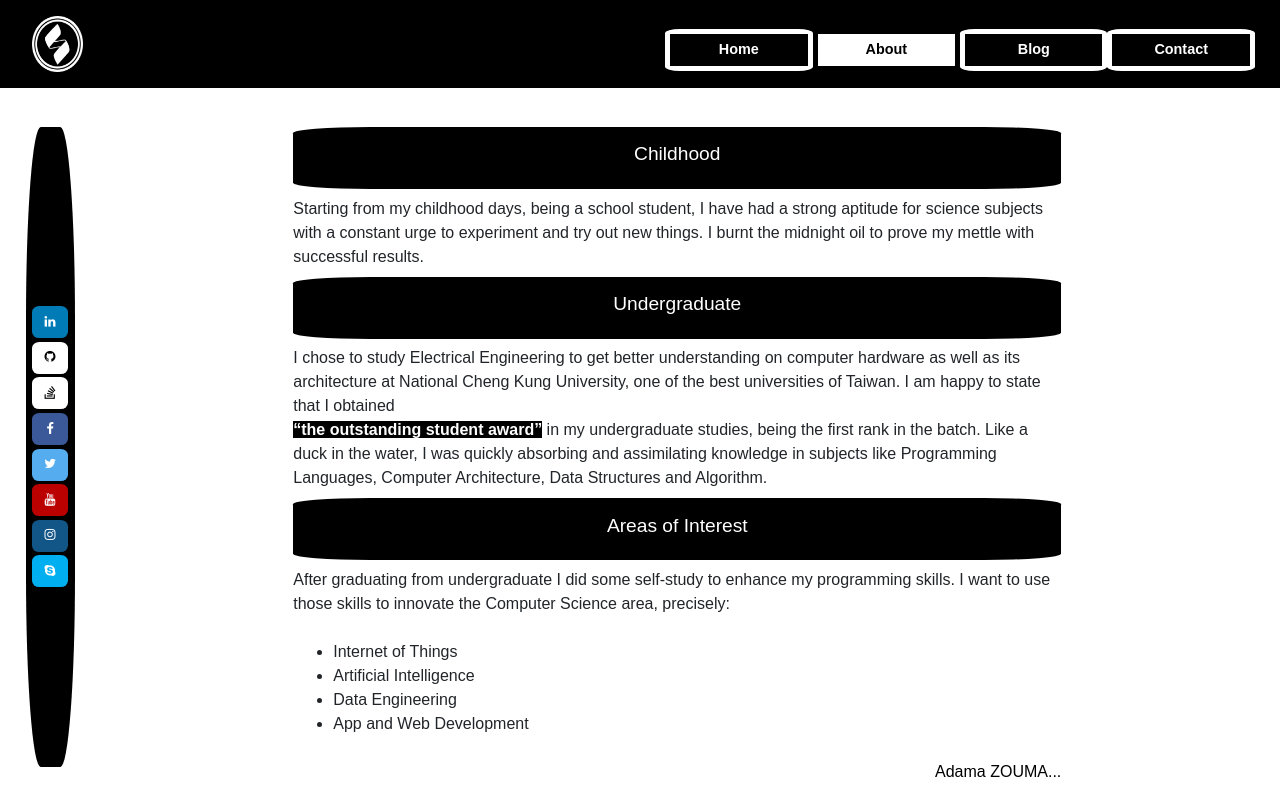
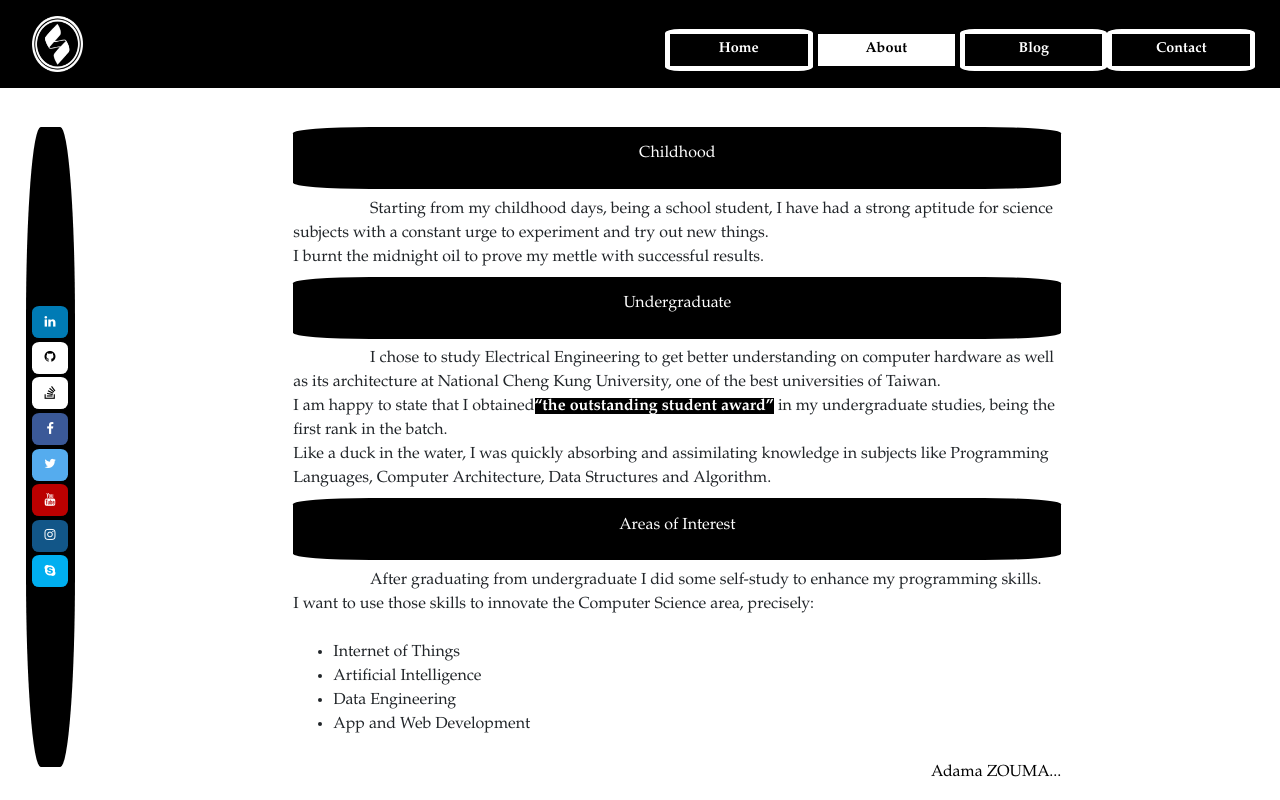
Before and after one commit to zoumson/PersonalWebsite, a plain HTML site: page about.html in a window 1280 px wide. Drawn offline with nearby package versions, Linux system fonts and the light colour scheme.

Commit message:
fontsize changed from fantasy to bodoni

```diff
--- a/about.css
+++ b/about.css
@@ -9,8 +9,8 @@ body {
   background-color: white;
   background-repeat: no-repeat;
   background-attachment: fixed;
-  font-family: sintony, fantasy, 'Rubik Mono One', sans-serif;
-
+  font-family: 'Bodoni MT', Didot, 'Didot LT STD', 'Hoefler Text', Garamond,
+    'Times New Roman', serif;
   cursor: default;
 }
 
@@ -212,7 +212,15 @@ body {
   display: flex;
   justify-content: center;
   align-items: center;
-  font-size: 120%;
+  font-size: 100%;
+}
+
+.indentation {
+  padding-left: 10%;
+}
+
+.dl-dd {
+  width: 100%;
 }
 #award {
   font-weight: bolder;
--- a/about.html
+++ b/about.html
@@ -145,11 +145,13 @@
                   <h2 class="data-title-text">Childhood</h2>
                 </a>
               </dt>
-              <dd class="title-childhood-description">
-                Starting from my childhood days, being a school student, I have
-                had a strong aptitude for science subjects with a constant urge
-                to experiment and try out new things. I burnt the midnight oil
-                to prove my mettle with successful results.
+              <dd id="title-childhood-description" class="dl-dd">
+                <span class="indentation"></span> Starting from my childhood
+                days, being a school student, I have had a strong aptitude for
+                science subjects with a constant urge to experiment and try out
+                new things.<br />
+                I burnt the midnight oil to prove my mettle with successful
+                results.
               </dd>
               <dt id="data-title-undergraduate" class="data-title noSelect">
                 <a class="remove-link-decoration link-element" href="#">
@@ -157,26 +159,30 @@
                 </a>
               </dt>
 
-              <dd>
-                I chose to study Electrical Engineering to get better
-                understanding on computer hardware as well as its architecture
-                at National Cheng Kung University, one of the best universities
-                of Taiwan. I am happy to state that I obtained<br />
-                <span id="award">“the outstanding student award”</span> in my
-                undergraduate studies, being the first rank in the batch. Like a
-                duck in the water, I was quickly absorbing and assimilating
-                knowledge in subjects like Programming Languages, Computer
-                Architecture, Data Structures and Algorithm.
+              <dd id="title-undergraduate-description" class="dl-dd">
+                <span class="indentation"></span> I chose to study Electrical
+                Engineering to get better understanding on computer hardware as
+                well as its architecture at National Cheng Kung University, one
+                of the best universities of Taiwan.<br />
+                I am happy to state that I obtained<span id="award"
+                  >“the outstanding student award”</span
+                >
+                in my undergraduate studies, being the first rank in the
+                batch.<br />Like a duck in the water, I was quickly absorbing
+                and assimilating knowledge in subjects like Programming
+                Languages, Computer Architecture, Data Structures and Algorithm.
               </dd>
               <dt class="data-title data-title-areas-of-interest noSelect">
                 <a class="remove-link-decoration link-element" href="#">
                   <h2 class="data-title-text">Areas of Interest</h2>
                 </a>
               </dt>
-              <dd>
-                After graduating from undergraduate I did some self-study to
-                enhance my programming skills. I want to use those skills to
-                innovate the Computer Science area, precisely:<br /><br />
+              <dd id="title-area-interest-description" class="dl-dd">
+                <span class="indentation"></span> After graduating from
+                undergraduate I did some self-study to enhance my programming
+                skills.<br />
+                I want to use those skills to innovate the Computer Science
+                area, precisely:<br /><br />
                 <div class="interest-areas-section">
                   <ul class="interest-areas">
                     <li>
--- a/blog.css
+++ b/blog.css
@@ -9,8 +9,8 @@ body {
   background-color: white;
   background-repeat: no-repeat;
   background-attachment: fixed;
-  font-family: sintony, fantasy, 'Rubik Mono One', sans-serif;
-
+  font-family: 'Bodoni MT', Didot, 'Didot LT STD', 'Hoefler Text', Garamond,
+    'Times New Roman', serif;
   cursor: default;
 }
 
--- a/contact.css
+++ b/contact.css
@@ -9,7 +9,8 @@ body {
   background-color: white;
   background-repeat: no-repeat;
   background-attachment: fixed;
-  font-family: sintony, fantasy, 'Rubik Mono One', sans-serif;
+  font-family: 'Bodoni MT', Didot, 'Didot LT STD', 'Hoefler Text', Garamond,
+    'Times New Roman', serif;
 
   cursor: default;
 }
--- a/home.css
+++ b/home.css
@@ -9,7 +9,8 @@ body {
   background-color: white;
   background-repeat: no-repeat;
   background-attachment: fixed;
-  font-family: sintony, fantasy, 'Rubik Mono One', sans-serif;
+  font-family: 'Bodoni MT', Didot, 'Didot LT STD', 'Hoefler Text', Garamond,
+    'Times New Roman', serif;
 
   cursor: default;
 }
```
